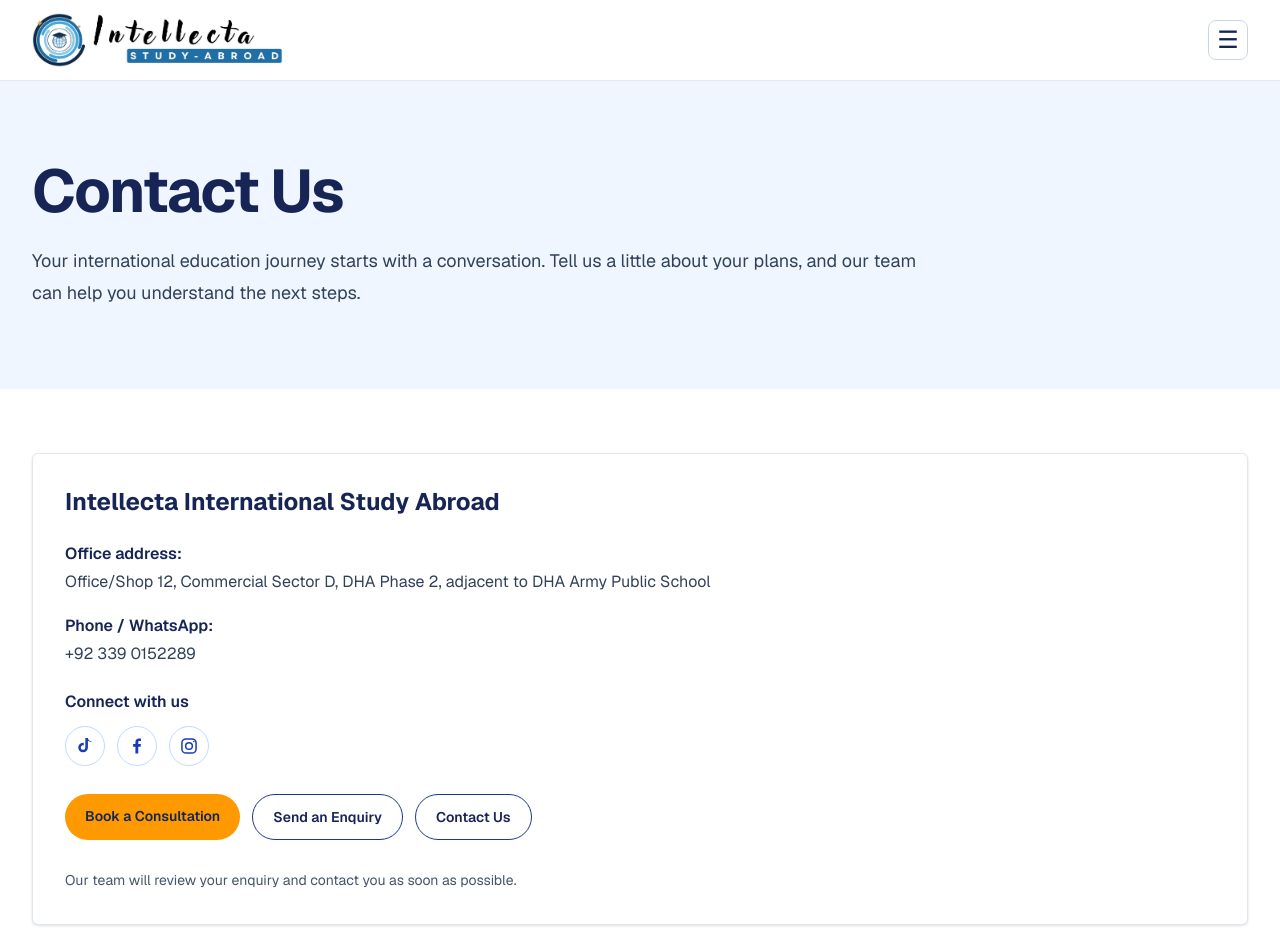
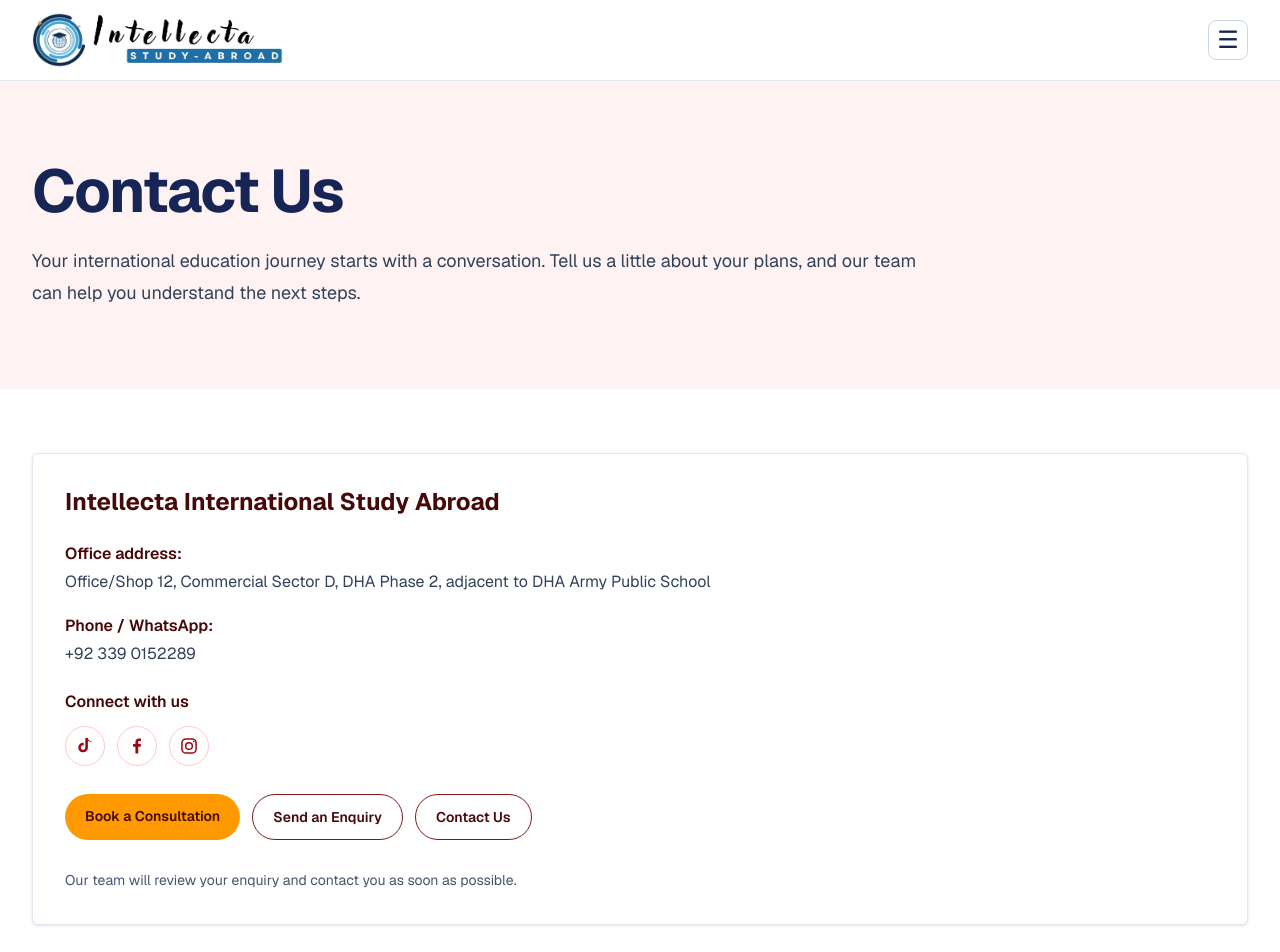
Before and after one commit to konain611/intellecta-study-abroad, a Next.js app: page /contact in a window 1280 px wide. Shown: the top 952 px of the page. Built offline with nearby package versions, Linux system fonts and the light colour scheme.

Commit message:
Update contact-page-content.tsx

```diff
--- a/src/components/contact-page-content.tsx
+++ b/src/components/contact-page-content.tsx
@@ -7,7 +7,7 @@ import { Container, PageTitle, SiteLayout } from "@/components/site-layout";
 export function ContactPageContent({ defaultDestination }: { defaultDestination?: string }) {
   return (
     <SiteLayout>
-      <section className="bg-blue-50 py-16 md:py-20">
+      <section className="bg-red-50 py-16 md:py-20">
         <Container>
           <PageTitle>Contact Us</PageTitle>
           <p className="mt-6 max-w-4xl text-lg leading-8 text-slate-700">
@@ -18,24 +18,24 @@ export function ContactPageContent({ defaultDestination }: { defaultDestination?
       <section className="py-14 md:py-16">
         <Container className="max-w-4xl space-y-8">
           <div className="rounded-md border border-slate-200 bg-white p-6 shadow-sm md:p-8">
-            <h2 className="text-2xl font-bold text-blue-950">Intellecta International Study Abroad</h2>
+            <h2 className="text-2xl font-bold text-red-950">Intellecta International Study Abroad</h2>
             <dl className="mt-6 space-y-5">
               {contactDetails.map((detail) => (
                 <div key={detail.label}>
-                  <dt className="font-semibold text-blue-950">{detail.label}:</dt>
+                  <dt className="font-semibold text-red-950">{detail.label}:</dt>
                   <dd className="mt-1 text-slate-700">{detail.value}</dd>
                 </div>
               ))}
             </dl>
             <div className="mt-6">
-              <h3 className="font-semibold text-blue-950">Connect with us</h3>
+              <h3 className="font-semibold text-red-950">Connect with us</h3>
               <ul className="mt-3 flex flex-wrap gap-3">
                 {socialLinks.map((social) => (
                   <li key={social.label}>
                     <a
                       aria-label={social.label}
                       title={social.label}
-                      className="flex h-10 w-10 items-center justify-center rounded-full border border-blue-200 text-blue-800 transition-colors hover:bg-blue-50 focus-visible:outline-none focus-visible:ring-2 focus-visible:ring-amber-500"
+                      className="flex h-10 w-10 items-center justify-center rounded-full border border-red-200 text-red-800 transition-colors hover:bg-red-50 focus-visible:outline-none focus-visible:ring-2 focus-visible:ring-amber-500"
                       href={social.href}
                       target="_blank"
                       rel="noreferrer"
@@ -47,13 +47,13 @@ export function ContactPageContent({ defaultDestination }: { defaultDestination?
               </ul>
             </div>
             <div className="mt-7 flex flex-wrap gap-3">
-              <Link href="#enquiry" className="rounded-full bg-amber-500 px-5 py-3 text-sm font-semibold text-blue-950 hover:bg-amber-400 focus-visible:outline-none focus-visible:ring-2 focus-visible:ring-amber-700">
+              <Link href="#enquiry" className="rounded-full bg-amber-500 px-5 py-3 text-sm font-semibold text-red-950 hover:bg-amber-400 focus-visible:outline-none focus-visible:ring-2 focus-visible:ring-amber-700">
                 Book a Consultation
               </Link>
-              <Link href="#enquiry" className="rounded-full border border-blue-900 px-5 py-3 text-sm font-semibold text-blue-950 hover:bg-blue-50 focus-visible:outline-none focus-visible:ring-2 focus-visible:ring-amber-500">
+              <Link href="#enquiry" className="rounded-full border border-red-900 px-5 py-3 text-sm font-semibold text-red-950 hover:bg-red-50 focus-visible:outline-none focus-visible:ring-2 focus-visible:ring-amber-500">
                 Send an Enquiry
               </Link>
-              <Link href="#enquiry" className="rounded-full border border-blue-900 px-5 py-3 text-sm font-semibold text-blue-950 hover:bg-blue-50 focus-visible:outline-none focus-visible:ring-2 focus-visible:ring-amber-500">
+              <Link href="#enquiry" className="rounded-full border border-red-900 px-5 py-3 text-sm font-semibold text-red-950 hover:bg-red-50 focus-visible:outline-none focus-visible:ring-2 focus-visible:ring-amber-500">
                 Contact Us
               </Link>
             </div>
@@ -62,7 +62,7 @@ export function ContactPageContent({ defaultDestination }: { defaultDestination?
           </div>
 
           <div id="enquiry" className="scroll-mt-28 rounded-md border border-slate-200 bg-white p-6 shadow-sm md:p-8">
-            <h2 className="text-2xl font-bold text-blue-950">Start Your Study Abroad Journey</h2>
+            <h2 className="text-2xl font-bold text-red-950">Start Your Study Abroad Journey</h2>
             <p className="mt-3 leading-7 text-slate-700">
               Share your details and study preferences so our team can understand your goals and contact you about relevant next steps.
             </p>
```
